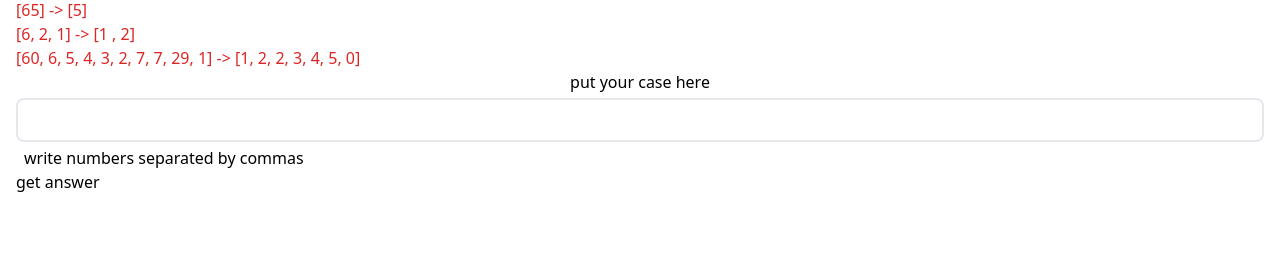
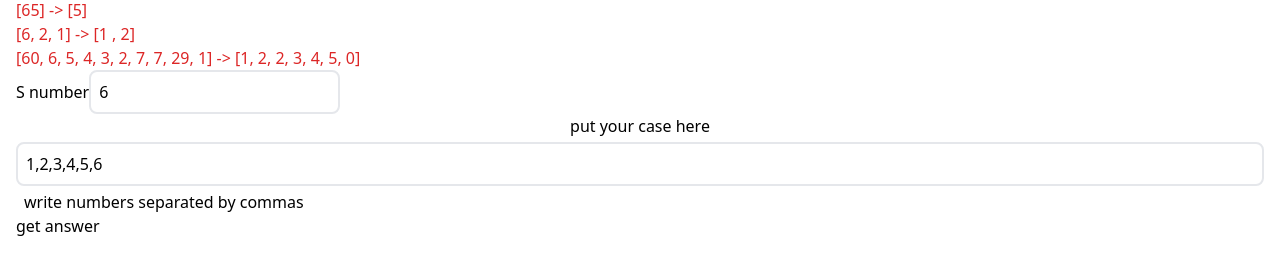
Before and after one commit to Jeanza94/lab-angular, an Angular app: page /challenge-one/problem in a window 1280 px wide. Shown: the part 310-584 px from the top of the page. Built offline with nearby package versions, Linux system fonts and the light colour scheme.

Commit message:
logica challenge one terminada

```diff
--- a/src/app/app.module.ts
+++ b/src/app/app.module.ts
@@ -15,6 +15,6 @@ import { SharedModule } from './shared/shared.module';
     SharedModule
   ],
   providers: [],
-  bootstrap: [AppComponent]
+  bootstrap: [AppComponent],
 })
 export class AppModule { }
--- a/src/app/challenge-one/challenge-one.module.ts
+++ b/src/app/challenge-one/challenge-one.module.ts
@@ -1,6 +1,7 @@
 
 import { CommonModule } from '@angular/common';
 import { NgModule } from '@angular/core';
+import { ReactiveFormsModule } from '@angular/forms';
 import { ChallengeOneRoutingModule } from './challenge-one-routing.module';
 import { MainPageComponent } from './pages/main-page/main-page.component';
 import { FormComponent } from './components/form/form.component';
@@ -10,6 +11,7 @@ import { ExamplesComponent } from './components/examples/examples.component';
 @NgModule({
   imports: [
     CommonModule,
+    ReactiveFormsModule,
     ChallengeOneRoutingModule
   ],
   declarations: [
--- a/src/app/challenge-one/components/form/form.component.html
+++ b/src/app/challenge-one/components/form/form.component.html
@@ -1,10 +1,23 @@
-<form>
+<form
+  [formGroup]="myForm"
+  (ngSubmit)="onSubmit()"
+>
+  <label>
+    <span>S number</span>
+    <input
+      type="number"
+      class="border-2 rounded-lg p-2"
+      formControlName="sNumber"
+    >
+  </label>
+
   <label class="flex flex-col gap-1">
     <span class="text-center">put your case here</span>
     <input
       type="text"
       class="border-2 rounded-lg p-2"
-
+      formControlName="test"
+      placeholder="1,2,3,4,5,6"
     >
     <span class="ps-2">write numbers separated by commas</span>
   </label>
--- a/src/app/challenge-one/components/form/form.component.ts
+++ b/src/app/challenge-one/components/form/form.component.ts
@@ -1,5 +1,6 @@
 
-import { Component, OnInit } from '@angular/core';
+import { Component, inject } from '@angular/core';
+import { FormGroup, FormBuilder, Validators } from '@angular/forms';
 
 @Component({
   selector: 'challenge-one-form',
@@ -8,4 +9,58 @@ import { Component, OnInit } from '@angular/core';
 
 export class FormComponent {
 
+  private formBuilder = inject(FormBuilder)
+
+  public myForm: FormGroup = this.formBuilder.group({
+    test: ['1,2,3,4,5,6', [Validators.required, Validators.minLength(1)]],
+    sNumber: ['6', [Validators.required]],
+  })
+
+  getArrayFromTest(value: string): number[] {
+    const testArr = value.trim().split(',').map(el => +el)
+    return testArr
+  }
+
+  invertArr(arrNumber: number[]) {
+    const invertedArr: number[] = []
+    for (let i = arrNumber.length - 1; i >= 0; i--) {
+      invertedArr.push(arrNumber[i])
+    }
+    return invertedArr
+  }
+
+  removeNumberFromArray = (s: number, arrNumber: number[]) => {
+    const removeNumberArr = arrNumber.map(num => {
+      const numStr = num.toString()
+      if (numStr.length > 1) {
+        const arrStrNum = numStr.split("").map(n => {
+          if (+n >= s) return ""
+          return n
+        })
+        const newStrNumber = arrStrNum.toString().replace(/,/g, "")
+        return newStrNumber === "" ? null : +newStrNumber
+      }
+
+      if (num >= s) return null
+
+      return num
+    })
+
+    return removeNumberArr.filter(num => num !== null)
+
+  }
+
+  onSubmit() {
+    if (this.myForm.invalid) {
+      //todo errores
+      return
+    }
+    const test: string = this.myForm.get('test')!.value
+    const s: number = +this.myForm.get('sNumber')!.value
+
+    const testArr = this.getArrayFromTest(test)
+    const invertedArr = this.invertArr(testArr)
+    const result = this.removeNumberFromArray(s, invertedArr)
+    console.log(result)
+  }
 }
```
